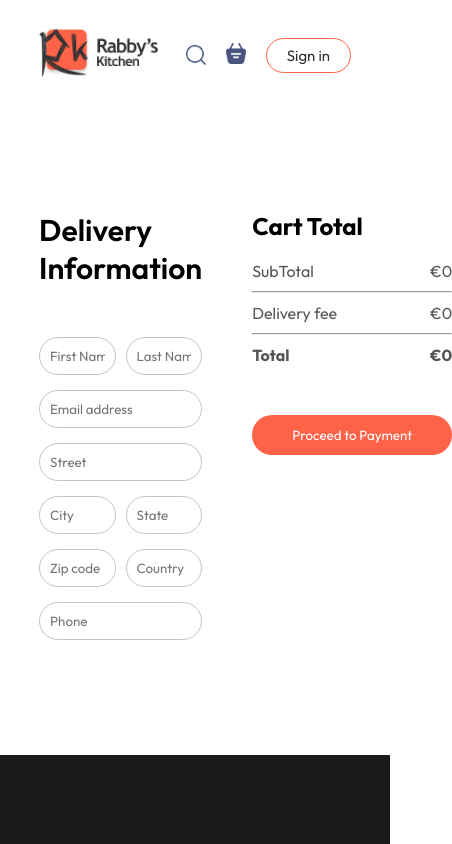
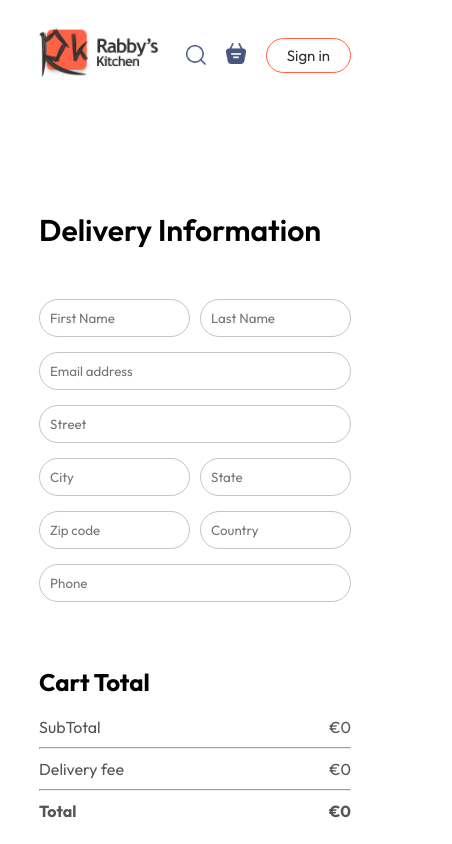
Before and after one commit to rabbyananto/Food-Delivery-App--Rabby-s-Kitchen-, a React (Vite) app in the folder frontend/: page /order in a window 390 px wide. Shown: the top 844 px of the page, 452 px wide, since content can reach past the window. Built offline with nearby package versions, Linux system fonts and the light colour scheme.

Commit message:
responsiveness on mobile screen

```diff
--- a/frontend/src/pages/ConfirmOrder/ConfirmOrder.css
+++ b/frontend/src/pages/ConfirmOrder/ConfirmOrder.css
@@ -28,6 +28,7 @@
 }
 
 .confirm-contents button {
+  margin-top: 20px;
   border: none;
   color: white;
   font-weight: 500;
--- a/frontend/src/pages/PlaceOrder/PlaceOrder.css
+++ b/frontend/src/pages/PlaceOrder/PlaceOrder.css
@@ -36,3 +36,12 @@
 .place-order .cart-total button {
   margin-top: 30px;
 }
+
+@media (max-width: 750px) {
+  .place-order {
+    flex-direction: column;
+  }
+  .place-order-left {
+    justify-content: start;
+  }
+}
```
